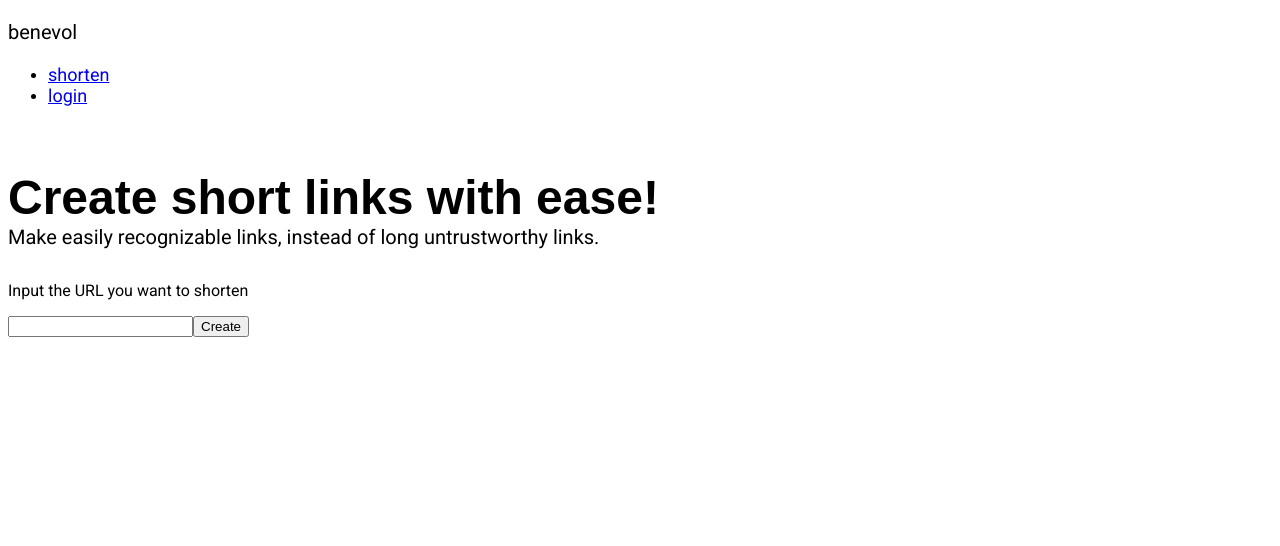
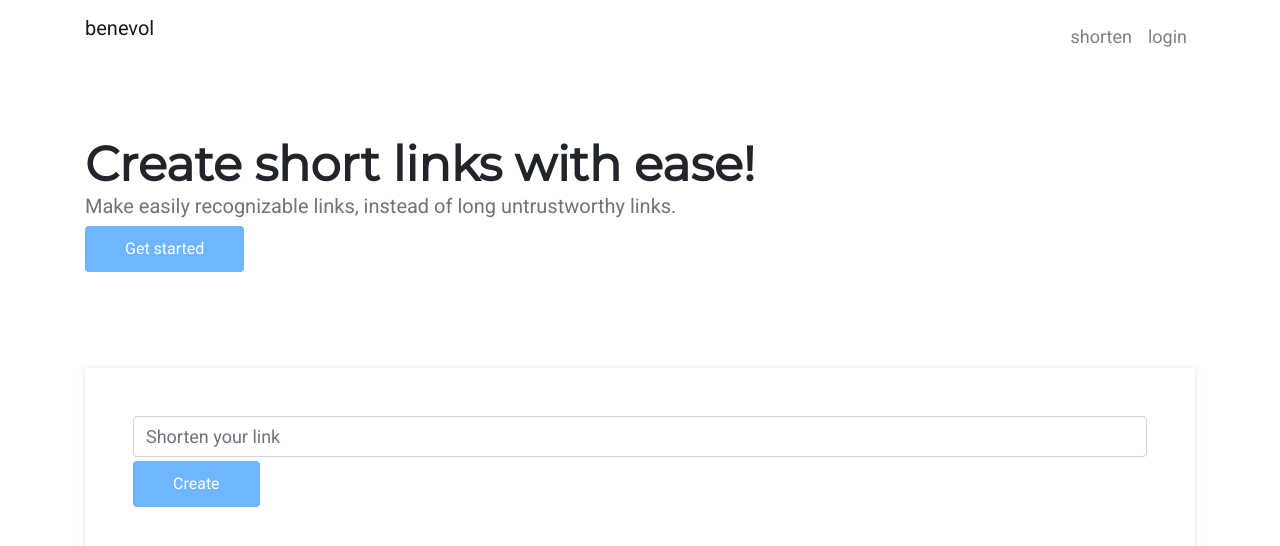
Before and after one commit to nireo/url-shortener, a React (Create React App) app in the folder client/: page / in a window 1280 px wide. Shown: the top 546 px of the page. Built offline with nearby package versions, Linux system fonts and the light colour scheme.

Commit message:
added better styling

```diff
--- a/client/public/index.html
+++ b/client/public/index.html
@@ -25,7 +25,28 @@
       Learn how to configure a non-root public URL by running `npm run build`.
     -->
     <link
-      href="https://fonts.googleapis.com/css?family=Roboto&display=swap"
+      rel="stylesheet"
+      href="https://stackpath.bootstrapcdn.com/bootstrap/4.4.1/css/bootstrap.min.css"
+      integrity="sha384-Vkoo8x4CGsO3+Hhxv8T/Q5PaXtkKtu6ug5TOeNV6gBiFeWPGFN9MuhOf23Q9Ifjh"
+      crossorigin="anonymous"
+    />
+    <script
+      src="https://code.jquery.com/jquery-3.4.1.slim.min.js"
+      integrity="sha384-J6qa4849blE2+poT4WnyKhv5vZF5SrPo0iEjwBvKU7imGFAV0wwj1yYfoRSJoZ+n"
+      crossorigin="anonymous"
+    ></script>
+    <script
+      src="https://cdn.jsdelivr.net/npm/popper.js@1.16.0/dist/umd/popper.min.js"
+      integrity="sha384-Q6E9RHvbIyZFJoft+2mJbHaEWldlvI9IOYy5n3zV9zzTtmI3UksdQRVvoxMfooAo"
+      crossorigin="anonymous"
+    ></script>
+    <script
+      src="https://stackpath.bootstrapcdn.com/bootstrap/4.4.1/js/bootstrap.min.js"
+      integrity="sha384-wfSDF2E50Y2D1uUdj0O3uMBJnjuUD4Ih7YwaYd1iqfktj0Uod8GCExl3Og8ifwB6"
+      crossorigin="anonymous"
+    ></script>
+    <link
+      href="https://fonts.googleapis.com/css?family=Montserrat|Roboto&display=swap"
       rel="stylesheet"
     />
     <title>url shortener</title>
--- a/client/src/App.tsx
+++ b/client/src/App.tsx
@@ -6,6 +6,7 @@ const App = () => {
   return (
     <div>
       <Navbar />
+      <div>
         <div className="container">
           <h1
             style={{
@@ -23,10 +24,15 @@ const App = () => {
                 fontWeight: 400
               }}
             >
-            Make easily recognizable links, instead of long untrustworthy links.
+              Make easily recognizable links, instead of long untrustworthy
+              links.
             </div>
           </h1>
+          <button className="project-button">Get started</button>
+        </div>
+        <div style={{ marginTop: '6rem' }}>
           <Create />
+        </div>
       </div>
     </div>
   );
--- a/client/src/components/Create.tsx
+++ b/client/src/components/Create.tsx
@@ -20,15 +20,26 @@ export const Create: React.FC = () => {
   };
 
   return (
-    <div>
-      <p>Input the URL you want to shorten</p>
+    <div className="container">
+      <div className="box">
         {created === false && (
           <form onSubmit={create}>
+            <div>
               <input
+                className="form-control"
                 value={originalURL}
                 onChange={({ target }) => setOriginalURL(target.value)}
+                placeholder="Shorten your link"
+                style={{ fontSize: '18px' }}
               />
-          <button type="submit">Create</button>
+              <button
+                style={{ marginTop: '0.25rem' }}
+                className="project-button"
+                type="submit"
+              >
+                Create
+              </button>
+            </div>
           </form>
         )}
         {created === true && (
@@ -41,5 +52,6 @@ export const Create: React.FC = () => {
           <div>{url}</div>
         ))}
       </div>
+    </div>
   );
 };
--- a/client/src/index.css
+++ b/client/src/index.css
@@ -1,8 +1,41 @@
 body {
   font-family: 'Roboto', sans-serif;
+}
+
+h1,
+h2,
+h3,
+h4,
+h5,
+h6 {
+  font-family: 'Montserrat', sans-serif;
+  font-weight: 900;
 }
 
 code {
   font-family: source-code-pro, Menlo, Monaco, Consolas, 'Courier New',
     monospace;
 }
+
+.box {
+  background-color: #fff;
+  overflow: hidden;
+  box-shadow: rgba(0, 0, 0, 0.11) 0px 1px 6px 0px;
+  padding: 3rem 3rem;
+}
+
+.project-button {
+  cursor: pointer;
+  -webkit-appearance: none;
+  user-select: none;
+  color: white;
+  border-radius: 4px;
+  padding: 0.7rem 2.5rem;
+  border: none;
+  border-width: initial;
+  border-color: initial;
+  border-image: initial;
+  background: #6eb6ff;
+  text-decoration: none;
+  font-size: 16px;
+}
```
Lines whose indentation alone changed are shown as unchanged.
